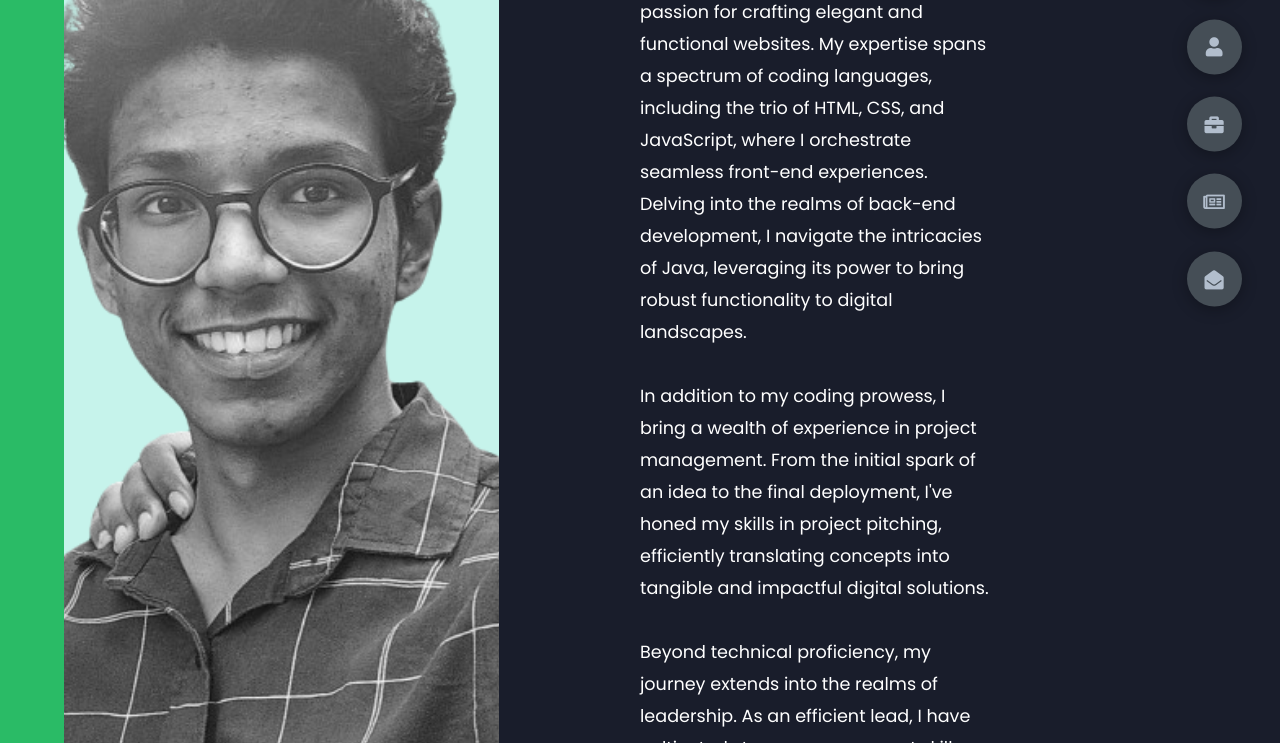
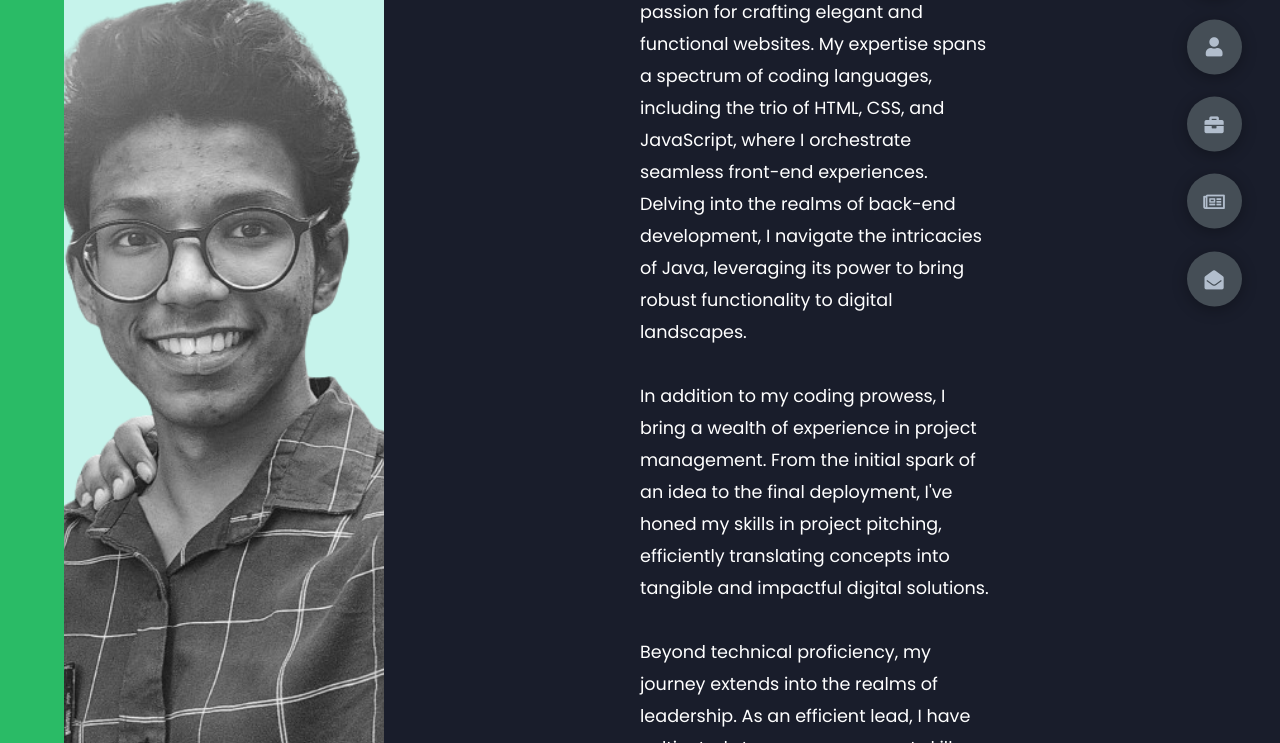
Before and after one commit to SumanBR321/My-portfolio, a plain HTML site: page index.html in a window 1280 px wide. Shown: the part 276-1019 px from the top of the page. Drawn offline with Linux system fonts and the light colour scheme.

Commit message:
Update styles.css

```diff
--- a/styles/styles.css
+++ b/styles/styles.css
@@ -141,8 +141,8 @@ section {
 }
 .header-content .left-header .image {
   border-radius: var(--br-sm-2);
-  height: 90%;
-  width: 68%;
+  height: 70%;
+  width: 50%;
   margin-left: 4rem;
   background-color: var(--color-back);
   transition: all 0.4s ease-in-out;
```
